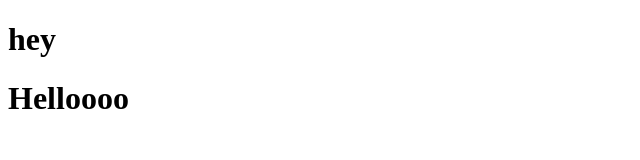
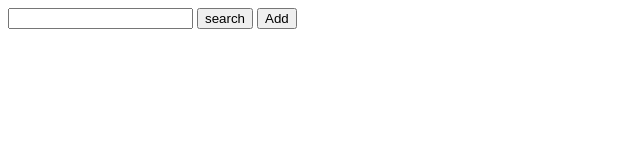
Before and after one commit to KRISHNA-PRAVESH/phoneBook, a plain HTML site: page index.html in a window 1280 px wide. Shown: the whole page, without its empty margins (0-640 px from the left). Drawn offline with Linux system fonts and the light colour scheme.

Commit message:
added util functions

```diff
--- a/index.html
+++ b/index.html
@@ -8,8 +8,8 @@
     <script  defer src="script.js"></script>
 </head>
 <body>
-    <h1>hey</h1>
-    <h1>Helloooo</h1>
-
+    <input type="text" id="name">
+    <button onclick="search()">search</button>
+    <button onclick="add()">Add</button>
 </body>
 </html>
--- a/script.js
+++ b/script.js
@@ -1 +1,19 @@
-alert('heyy');
+//creating a map that stores name and their mobile number
+const contact = new Map();
+contact.set('krishna',9344930703);
+
+function add(){
+    let name = prompt('Enter name');
+    let number = prompt('Enter mobile number');
+    contact.set(name,number);
+}
+
+function search(){
+    let name = document.getElementById('name').value;
+
+    let num = contact.get(name);
+    if(num==undefined) alert('Not found');
+    else alert(`Name: ${name}, Number: ${contact.get(name)}`);
+
+
+}
```
